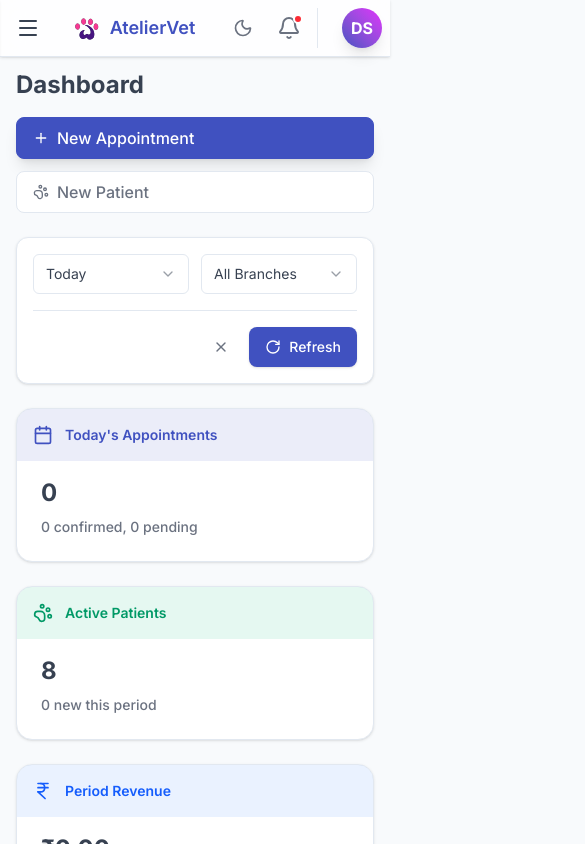
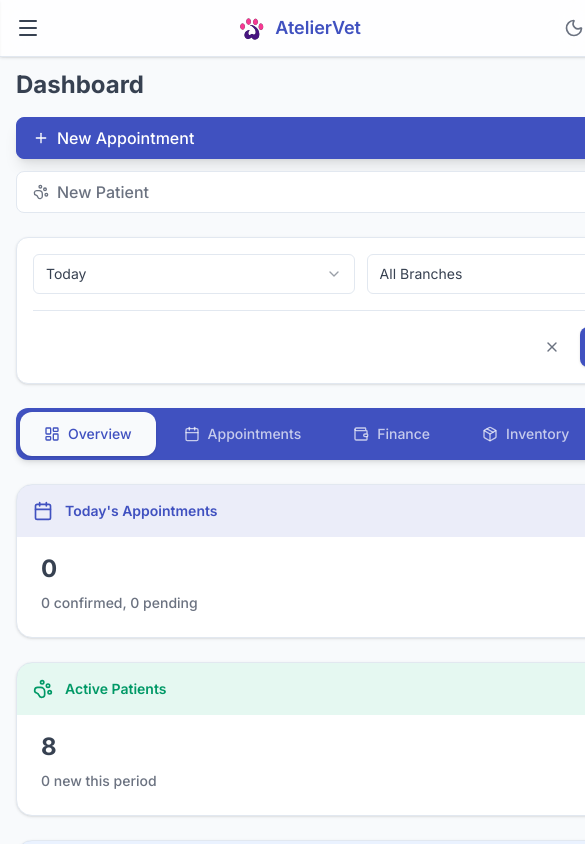
Before and after one commit to Atelier-Creation/ateliervetFE, a React (Vite) app: page / in a window 390 px wide. Shown: the top 844 px of the page, 585 px wide, since content can reach past the window. Built offline with nearby package versions, Linux system fonts and the light colour scheme.

Commit message:
updated dashboard responsive

```diff
--- a/src/pages/Dashboard.jsx
+++ b/src/pages/Dashboard.jsx
@@ -144,7 +144,7 @@ const Dashboard = () => {
             </div>
 
             {/* Tabs Section */}
-            <div data-aos="fade-down" data-aos-delay="100" className="hidden bg-[var(--dashboard-primary)] p-1 rounded-xl flex items-center justify-between gap-1 overflow-x-auto shadow-md shadow-[var(--dashboard-primary)]/10 md:w-full w-screen">
+            <div data-aos="fade-down" data-aos-delay="100" className="bg-[var(--dashboard-primary)] p-1 rounded-xl flex items-center justify-between gap-1 overflow-x-auto shadow-md shadow-[var(--dashboard-primary)]/10 w-full">
                 <TabButton active={activeTab === 'Overview'} icon={LayoutDashboard} label="Overview" onClick={() => setActiveTab('Overview')} />
                 <TabButton active={activeTab === 'Appointments'} icon={Calendar} label="Appointments" onClick={() => setActiveTab('Appointments')} />
                 <TabButton active={activeTab === 'Finance'} icon={Wallet} label="Finance" onClick={() => setActiveTab('Finance')} />
```
